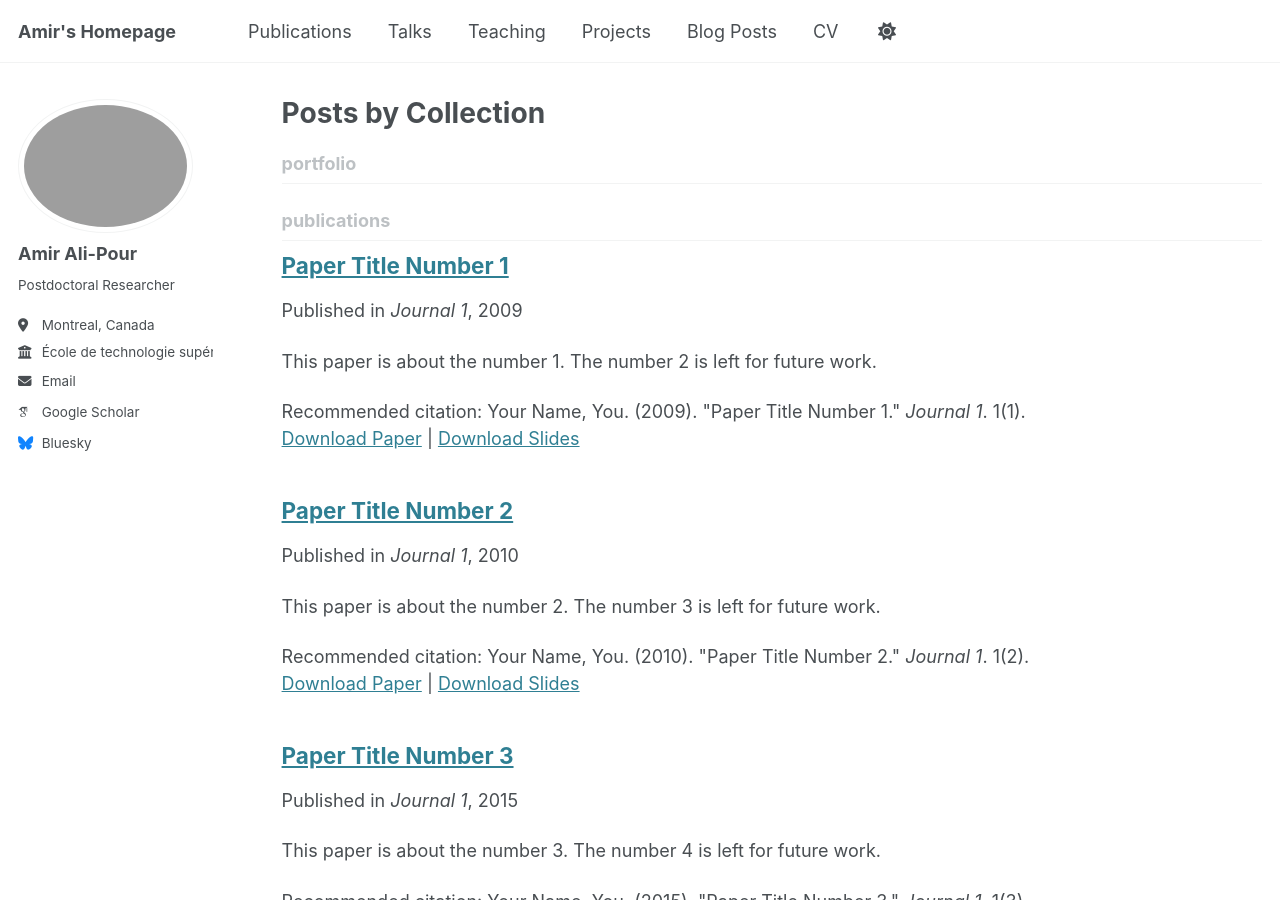
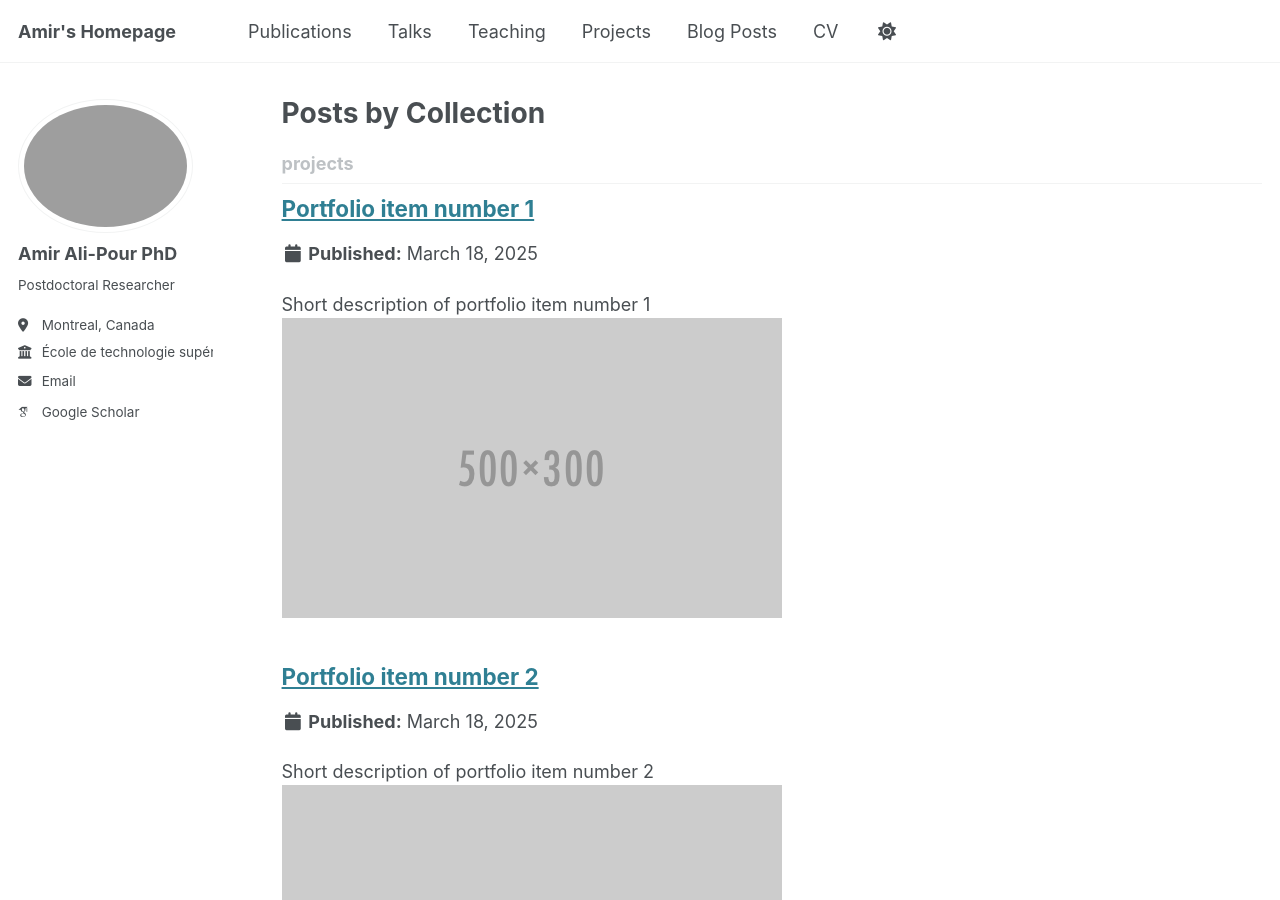
Before and after one commit to ali-pour-amir/ali-pour-amir.github.io, a Jekyll site: the page built from _pages/collection-archive.html, in a window 1280 px wide and 900 px high. Built offline with Jekyll 4.4.1, drawn with Linux system fonts in a browser that asks for light colours; some web fonts are replaced.

Commit message:
content updated

```diff
--- a/_config.yml
+++ b/_config.yml
@@ -23,7 +23,7 @@
 author:
   # Biographic information
   avatar           : "profile_amir.jpg"
-  name             : "Amir Ali-Pour"
+  name             : "Amir Ali-Pour PhD"
   pronouns         : # example: "she/her"
   bio              : "Postdoctoral Researcher"
   location         : "Montreal, Canada"
@@ -50,7 +50,7 @@
   stackoverflow    : # User number or user number and name (i.e., use "1" or "1/jeff-atwood")
 
   # Social media
-  bluesky          : "bsky.app" # Replace this with you Bluesky username
+  bluesky          : #"bsky.app" # Replace this with you Bluesky username
   facebook         : # Username
   flickr           : # Username
   foursquare       : # Username
@@ -219,7 +219,7 @@
   publications:
     output: true
     permalink: /:collection/:path/
-  portfolio:
+  projects:
     output: true
     permalink: /:collection/:path/
   talks:
@@ -265,10 +265,10 @@
       author_profile: true
       share: true
       comments: true
-  # _portfolio
+  # _projects
   - scope:
       path: ""
-      type: portfolio
+      type: projects
     values:
       layout: single
       author_profile: true
```
Also changed, not shown: _pages/projects.html (renamed from _pages/portfolio.html).
